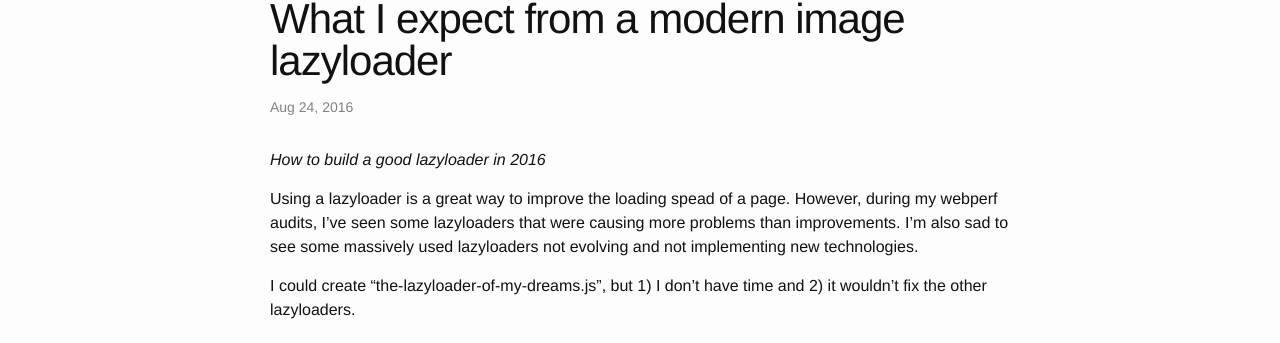
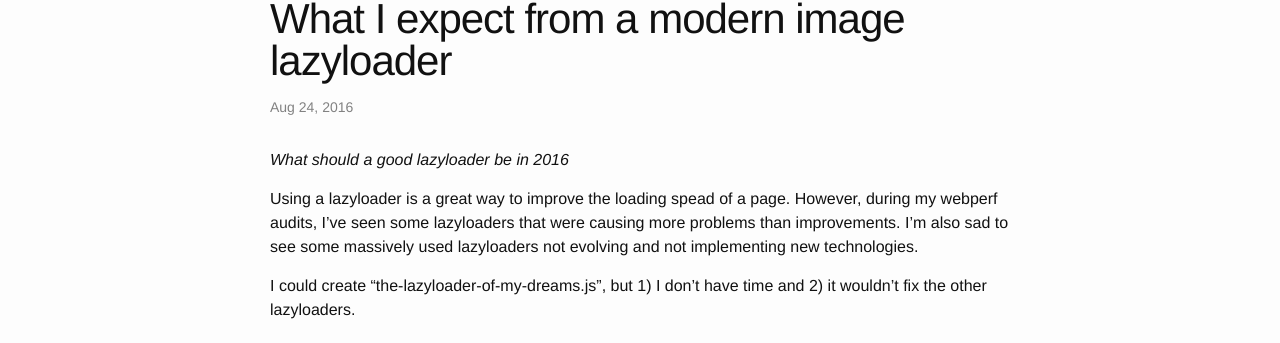
Before and after one commit to gmetais/gmetais.github.io, a Jekyll site: the page built from _posts/2016-08-24-what-i-expect-from-a-modern-image-lazyloader.markdown, in a window 1280 px wide. Shown: the part 94-437 px from the top of the page. Built offline with Jekyll 4.4.1, drawn with Linux system fonts in a browser that asks for light colours.

Commit message:
Change subtitle

```diff
--- a/_posts/2016-08-24-what-i-expect-from-a-modern-image-lazyloader.markdown
+++ b/_posts/2016-08-24-what-i-expect-from-a-modern-image-lazyloader.markdown
@@ -7,7 +7,7 @@ excerpt: How to build a good lazyloader in 2016
 comments: true
 ---
 
-*How to build a good lazyloader in 2016*
+*What should a good lazyloader be in 2016*
 
 Using a lazyloader is a great way to improve the loading spead of a page. However, during my webperf audits, I've seen some lazyloaders that were causing more problems than improvements. I'm also sad to see some massively used lazyloaders not evolving and not implementing new technologies.
 
```
